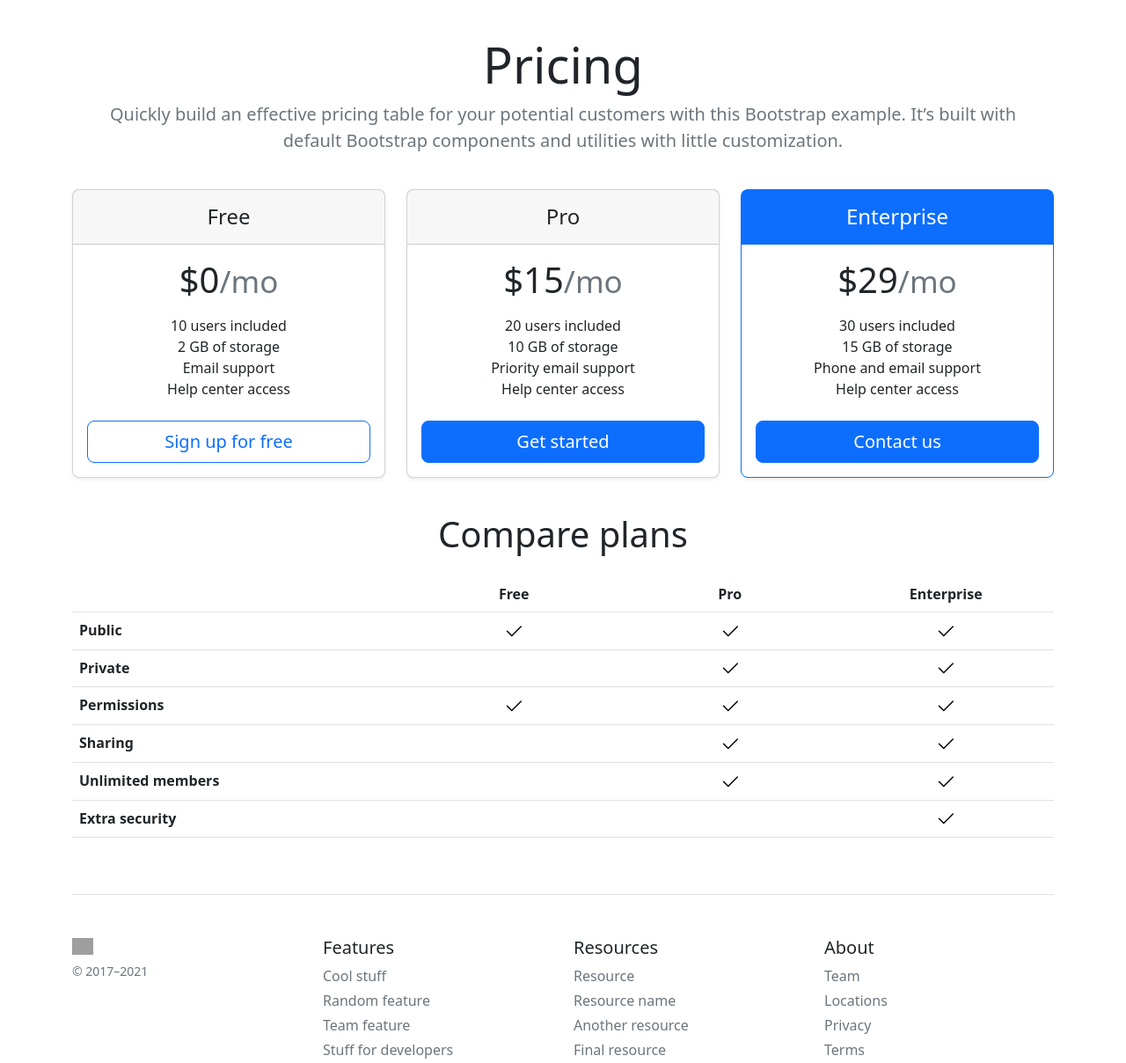
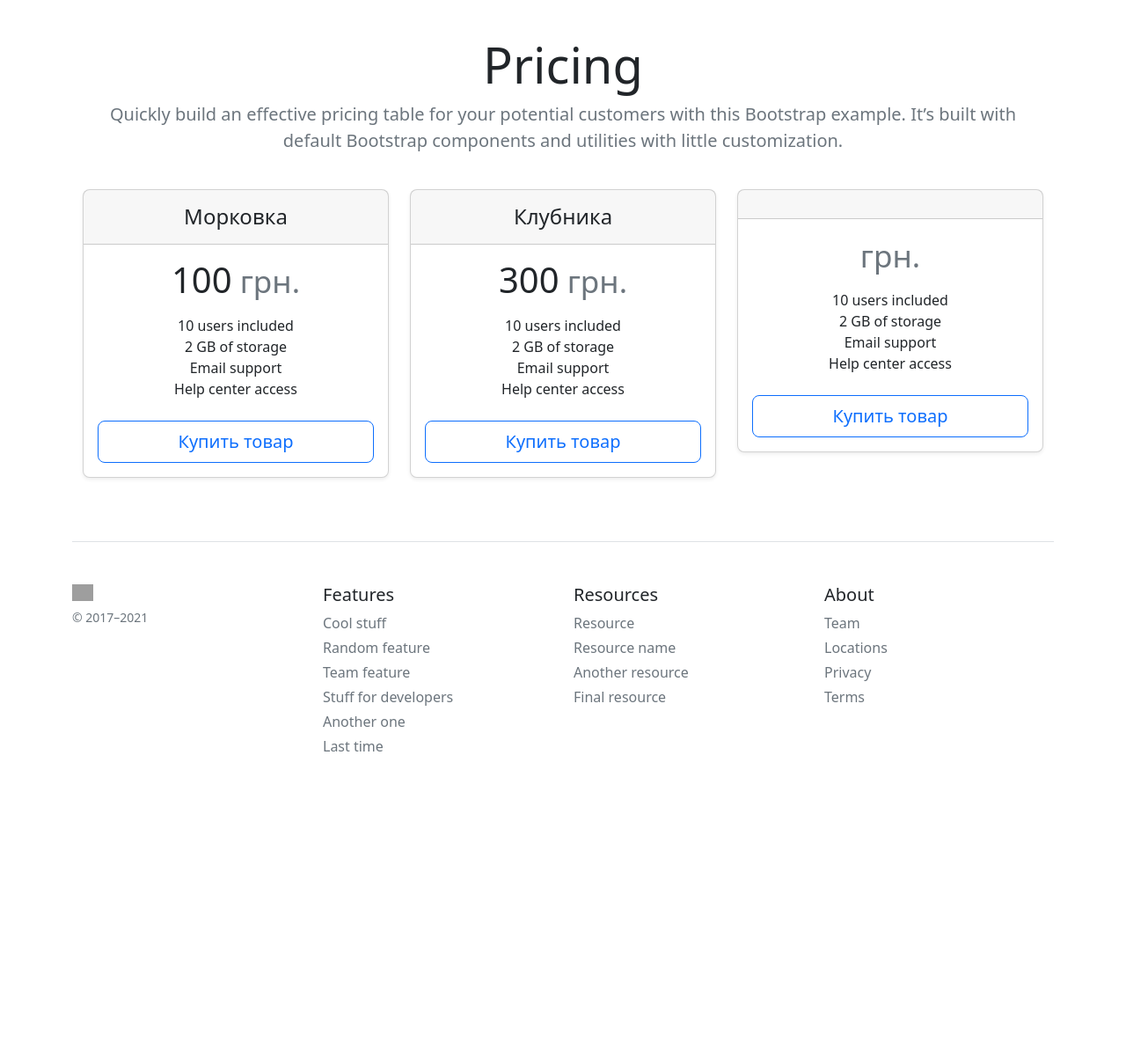
Before and after one commit to ZhankovVG/Flask_Site, a Flask app: page / in a window 1280 px wide. Shown: the part 73-1281 px from the top of the page at 88% size. After the commit the page ends 927 px from the top, so only its background shows below. Run offline with Flask 3, Linux system fonts and the light colour scheme; lists and menus that the app fills with data are empty; grey boxes are pictures that could not be loaded.

Commit message:
not a big flask website

```diff
--- a/main.py
+++ b/main.py
@@ -1,10 +1,13 @@
-from flask import Flask, render_template
+from flask import Flask, render_template, request, redirect
 from flask_sqlalchemy import SQLAlchemy
 
 app = Flask(__name__)
 app.config['SQLALCHEMY_DATABASE_URI'] = 'sqlite:///shop.db'
+app.config['SQLALCHEMY_TRACK_MODIFICATIONS'] = False
 db = SQLAlchemy(app)
 
+with app.app_context():
+    db.create_all()
 
 class Item(db.Model):
     id = db.Column(db.Integer, primary_key=True)
@@ -12,10 +15,13 @@
     price = db.Column(db.Integer, nullable=False)
     isActive = db.Column(db.Boolean, default=True)
 
+    def __repr__(self):
+        return self.title
 
 @app.route('/')
 def index():
-    return render_template('index.html')
+    items = Item.query.order_by(Item.price).all()
+    return render_template('index.html', data=items)
 
 
 @app.route('/about')
@@ -23,5 +29,23 @@
     return render_template('about.html')
 
 
+@app.route('/create', methods=['POST', 'GET'])
+def create():
+    if request.method == "POST":
+        title = request.form['title']
+        price = request.form['price']
+
+        item = Item(title=title, price=price)
+
+        try:
+            db.session.add(item)
+            db.session.commit()
+            return redirect('/')
+        except:
+            return 'Получилась ошибка'
+    else:
+        return render_template('create.html')
+
+
 if __name__ == "__main__":
     app.run(debug=True)
--- a/templates/base.html
+++ b/templates/base.html
@@ -35,7 +35,7 @@
                 <nav class="d-inline-flex mt-2 mt-md-0 ms-md-auto">
                     <a class="me-3 py-2 text-dark text-decoration-none" href="/">Главная</a>
                     <a class="me-3 py-2 text-dark text-decoration-none" href="/about">Про магазин</a>
-                    <a class="me-3 py-2 text-dark text-decoration-none" href="#">Добавить товар</a>
+                    <a class="me-3 py-2 text-dark text-decoration-none" href="/create">Добавить товар</a>
                     <a class="py-2 text-dark text-decoration-none" href="#">Pricing</a>
                 </nav>
             </div>
--- a/templates/index.html
+++ b/templates/index.html
@@ -5,7 +5,6 @@
 {% endblock %}
 
 {% block content %}
-
 <main>
     <div class="pricing-header p-3 pb-md-4 mx-auto text-center">
         <h1 class="display-4 fw-normal">Pricing</h1>
@@ -13,14 +12,19 @@
             this Bootstrap example. It’s built with default Bootstrap components and utilities with little
             customization.</p>
     </div>
+
+
+
+    <div class="container">
         <div class="row row-cols-1 row-cols-md-3 mb-3 text-center">
+            {% for el in data %}
             <div class="col">
                 <div class="card mb-4 rounded-3 shadow-sm">
                     <div class="card-header py-3">
-                    <h4 class="my-0 fw-normal">Free</h4>
+                        <h4 class="my-0 fw-normal">{{ el.title }}</h4>
                     </div>
                     <div class="card-body">
-                    <h1 class="card-title pricing-card-title">$0<small class="text-muted fw-light">/mo</small>
+                        <h1 class="card-title pricing-card-title">{{ el.price }}<small class="text-muted fw-light"> грн.</small>
                         </h1>
                         <ul class="list-unstyled mt-3 mb-4">
                             <li>10 users included</li>
@@ -28,129 +32,14 @@
                             <li>Email support</li>
                             <li>Help center access</li>
                         </ul>
-                    <button type="button" class="w-100 btn btn-lg btn-outline-primary">Sign up for free</button>
+                        <a href="#" class="w-100 btn btn-lg btn-outline-primary">Купить товар</a>
                     </div>
                 </div>
             </div>
-        <div class="col">
-            <div class="card mb-4 rounded-3 shadow-sm">
-                <div class="card-header py-3">
-                    <h4 class="my-0 fw-normal">Pro</h4>
-                </div>
-                <div class="card-body">
-                    <h1 class="card-title pricing-card-title">$15<small class="text-muted fw-light">/mo</small>
-                    </h1>
-                    <ul class="list-unstyled mt-3 mb-4">
-                        <li>20 users included</li>
-                        <li>10 GB of storage</li>
-                        <li>Priority email support</li>
-                        <li>Help center access</li>
-                    </ul>
-                    <button type="button" class="w-100 btn btn-lg btn-primary">Get started</button>
-                </div>
-            </div>
-        </div>
-        <div class="col">
-            <div class="card mb-4 rounded-3 shadow-sm border-primary">
-                <div class="card-header py-3 text-white bg-primary border-primary">
-                    <h4 class="my-0 fw-normal">Enterprise</h4>
-                </div>
-                <div class="card-body">
-                    <h1 class="card-title pricing-card-title">$29<small class="text-muted fw-light">/mo</small>
-                    </h1>
-                    <ul class="list-unstyled mt-3 mb-4">
-                        <li>30 users included</li>
-                        <li>15 GB of storage</li>
-                        <li>Phone and email support</li>
-                        <li>Help center access</li>
-                    </ul>
-                    <button type="button" class="w-100 btn btn-lg btn-primary">Contact us</button>
-                </div>
-            </div>
+            {% endfor %}
         </div>
     </div>
 
-    <h2 class="display-6 text-center mb-4">Compare plans</h2>
-
-    <div class="table-responsive">
-        <table class="table text-center">
-            <thead>
-                <tr>
-                    <th style="width: 34%;"></th>
-                    <th style="width: 22%;">Free</th>
-                    <th style="width: 22%;">Pro</th>
-                    <th style="width: 22%;">Enterprise</th>
-                </tr>
-            </thead>
-            <tbody>
-                <tr>
-                    <th scope="row" class="text-start">Public</th>
-                    <td><svg class="bi" width="24" height="24">
-                            <use xlink:href="#check"></use>
-                        </svg></td>
-                    <td><svg class="bi" width="24" height="24">
-                            <use xlink:href="#check"></use>
-                        </svg></td>
-                    <td><svg class="bi" width="24" height="24">
-                            <use xlink:href="#check"></use>
-                        </svg></td>
-                </tr>
-                <tr>
-                    <th scope="row" class="text-start">Private</th>
-                    <td></td>
-                    <td><svg class="bi" width="24" height="24">
-                            <use xlink:href="#check"></use>
-                        </svg></td>
-                    <td><svg class="bi" width="24" height="24">
-                            <use xlink:href="#check"></use>
-                        </svg></td>
-                </tr>
-            </tbody>
-
-            <tbody>
-                <tr>
-                    <th scope="row" class="text-start">Permissions</th>
-                    <td><svg class="bi" width="24" height="24">
-                            <use xlink:href="#check"></use>
-                        </svg></td>
-                    <td><svg class="bi" width="24" height="24">
-                            <use xlink:href="#check"></use>
-                        </svg></td>
-                    <td><svg class="bi" width="24" height="24">
-                            <use xlink:href="#check"></use>
-                        </svg></td>
-                </tr>
-                <tr>
-                    <th scope="row" class="text-start">Sharing</th>
-                    <td></td>
-                    <td><svg class="bi" width="24" height="24">
-                            <use xlink:href="#check"></use>
-                        </svg></td>
-                    <td><svg class="bi" width="24" height="24">
-                            <use xlink:href="#check"></use>
-                        </svg></td>
-                </tr>
-                <tr>
-                    <th scope="row" class="text-start">Unlimited members</th>
-                    <td></td>
-                    <td><svg class="bi" width="24" height="24">
-                            <use xlink:href="#check"></use>
-                        </svg></td>
-                    <td><svg class="bi" width="24" height="24">
-                            <use xlink:href="#check"></use>
-                        </svg></td>
-                </tr>
-                <tr>
-                    <th scope="row" class="text-start">Extra security</th>
-                    <td></td>
-                    <td></td>
-                    <td><svg class="bi" width="24" height="24">
-                            <use xlink:href="#check"></use>
-                        </svg></td>
-                </tr>
-            </tbody>
-        </table>
-    </div>
 </main>
 
 {% endblock %}
```
Also changed, not shown: templates/create.html (added, +16 -0 lines), instance/shop.db (added). Lines whose indentation alone changed are shown as unchanged.
